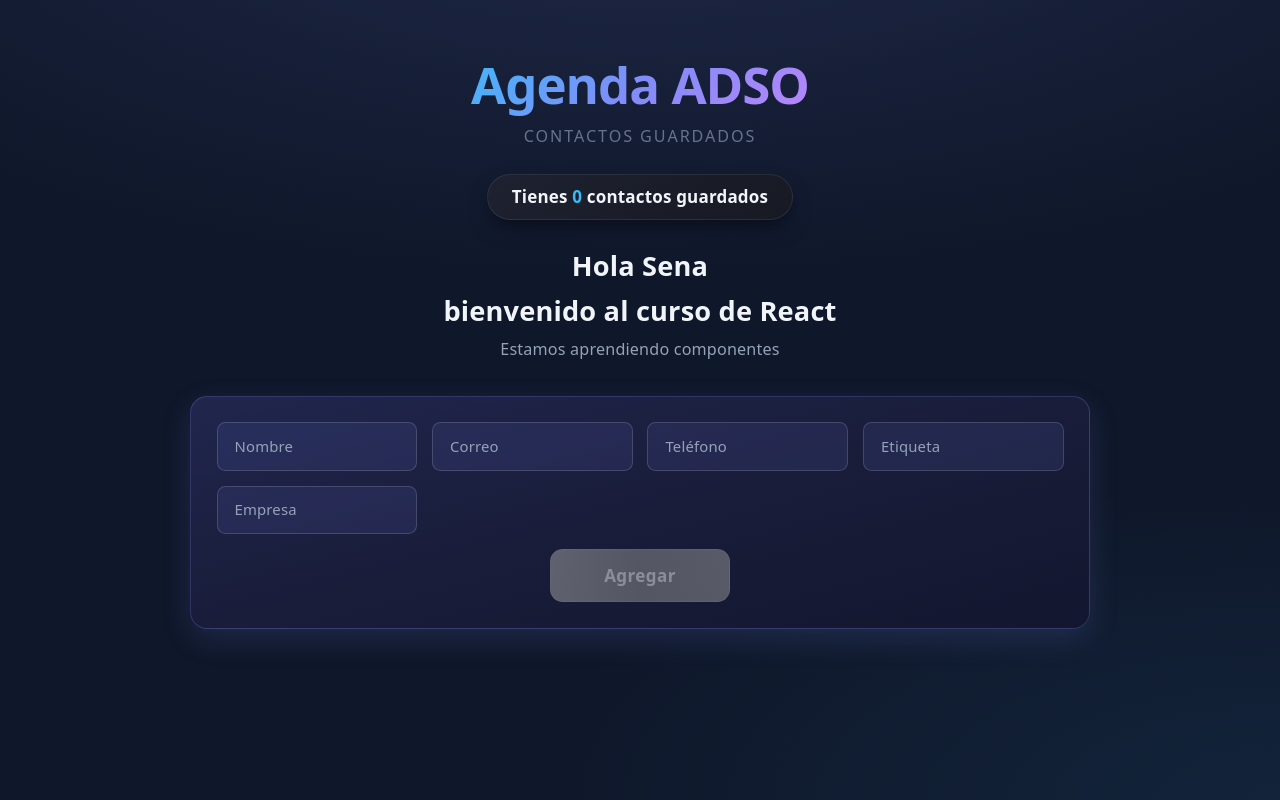
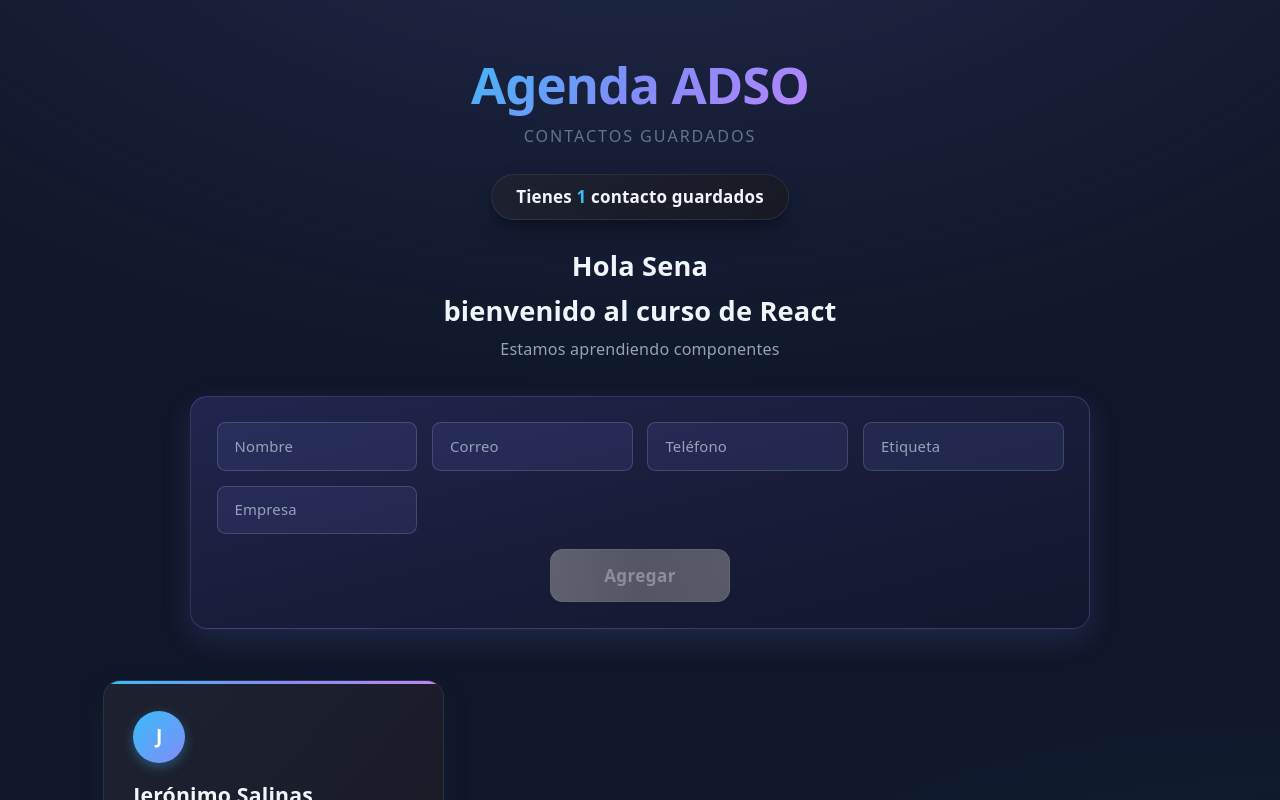
Before and after one commit to salinasjeronimo579-netizen/proyecto-react, a React (Vite) app: page / in a window 1280 px wide. Shown: the top 800 px of the page. Built offline with nearby package versions, Linux system fonts and the light colour scheme; data requests are answered from the project's data file.

Commit message:
Integrar json-server: contactos guardados en backend

```diff
--- /dev/null
+++ b/db.json
@@ -0,0 +1,13 @@
+{
+  "contactos": [
+    {
+      "id": "1",
+      "nombre": "Jerónimo Salinas",
+      "correo": "jeronimo@example.com",
+      "telefono": "3001234567",
+      "etiqueta": "Trabajo",
+      "empresa": "ADSO"
+    }
+  ],
+  "$schema": "./node_modules/json-server/schema.json"
+}
--- a/package.json
+++ b/package.json
@@ -9,10 +9,12 @@
     "build": "vite build",
     "lint": "oxlint",
     "preview": "vite preview",
+    "server": "json-server --watch db.json --port 3001",
     "predeploy": "npm run build",
     "deploy": "gh-pages -d dist"
   },
   "dependencies": {
+    "json-server": "^1.0.0-beta.15",
     "react": "^19.2.7",
     "react-dom": "^19.2.7"
   },
--- a/src/App.jsx
+++ b/src/App.jsx
@@ -1,25 +1,15 @@
 import Saludo from "./components/saludo";
 import ContactoCard from "./components/ContactoCard";
 import "./App.css";
-import useLocalStorage from "./hooks/useLocalStorage";
+import useContactosApi from "./hooks/useContactosApi";
 import { ContactoFormulario } from "./components/ContactoFormulario";
 
 function App() {
 
-  const [contactos, setContactos] = useLocalStorage("contactos", []);
+  const { contactos, cargando, error, AgregarContacto, EliminarContacto } = useContactosApi();
 
-  const AgregarContacto = (nombre, correo, telefono, etiqueta, empresa) => {
-
-    const contacto = { nombre: nombre, correo: correo, telefono: telefono, etiqueta: etiqueta, empresa:empresa };
-
-    setContactos([...contactos, contacto]);
-
-  }
-
-  const EliminarContacto = (index) => {
-
-    setContactos(contactos.filter((contacto, i) => i !== index));
-
+  const EliminarContactoId = (id) => {
+    EliminarContacto(id);
   }
 
   return (
@@ -37,16 +27,23 @@
     OnAgregar={AgregarContacto}
     />
 
+      {cargando && (
+        <p className="text-center text-slate-soft">Cargando contactos...</p>
+      )}
+      {error && (
+        <p className="text-center text-red-400">Error: {error}</p>
+      )}
+
       <div className="mx-auto grid w-full max-w-[1100px] grid-cols-[repeat(auto-fill,minmax(260px,1fr))] gap-6 py-2 pb-12">
-        {contactos.map((contacto, index) =>(
+        {contactos.map((contacto) =>(
           <ContactoCard
-          key={index}
+          key={contacto.id}
           nombre={contacto.nombre}
           correo={contacto.correo}
           telefono={contacto.telefono}
           etiqueta={contacto.etiqueta}
           empresa = {contacto.empresa}
-          onEliminar={() => EliminarContacto(index)}
+          onEliminar={() => EliminarContactoId(contacto.id)}
           />
         ))}
       </div>
--- /dev/null
+++ b/src/hooks/useContactosApi.js
@@ -0,0 +1,57 @@
+import { useEffect, useState } from "react";
+
+const API = "http://localhost:3001/contactos";
+
+function useContactosApi() {
+  const [contactos, setContactos] = useState([]);
+  const [cargando, setCargando] = useState(true);
+  const [error, setError] = useState(null);
+
+  useEffect(() => {
+    fetch(API)
+      .then((res) => {
+        if (!res.ok) throw new Error("Error al cargar los contactos");
+        return res.json();
+      })
+      .then((data) => setContactos(data))
+      .catch((error) => setError(error.message))
+      .finally(() => setCargando(false));
+  }, []);
+
+  const AgregarContacto = (nombre, correo, telefono, etiqueta, empresa) => {
+    return fetch(API, {
+      method: "POST",
+      headers: { "Content-Type": "application/json" },
+      body: JSON.stringify({ nombre, correo, telefono, etiqueta, empresa }),
+    })
+      .then((res) => {
+        if (!res.ok) throw new Error("Error al agregar el contacto");
+        return res.json();
+      })
+      .then((nuevoContacto) => {
+        setContactos((prev) => [...prev, nuevoContacto]);
+      })
+      .catch((error) => {
+        console.error("Error al agregar contacto:", error);
+        setError(error.message);
+      });
+  };
+
+  const EliminarContacto = (id) => {
+    return fetch(`${API}/${id}`, {
+      method: "DELETE",
+    })
+      .then((res) => {
+        if (!res.ok) throw new Error("Error al eliminar el contacto");
+        setContactos((prev) => prev.filter((contacto) => contacto.id !== id));
+      })
+      .catch((error) => {
+        console.error("Error al eliminar contacto:", error);
+        setError(error.message);
+      });
+  };
+
+  return { contactos, cargando, error, AgregarContacto, EliminarContacto };
+}
+
+export default useContactosApi;
```
Also changed, not shown: 1 other file (tests, documents, lock files or other folders).
